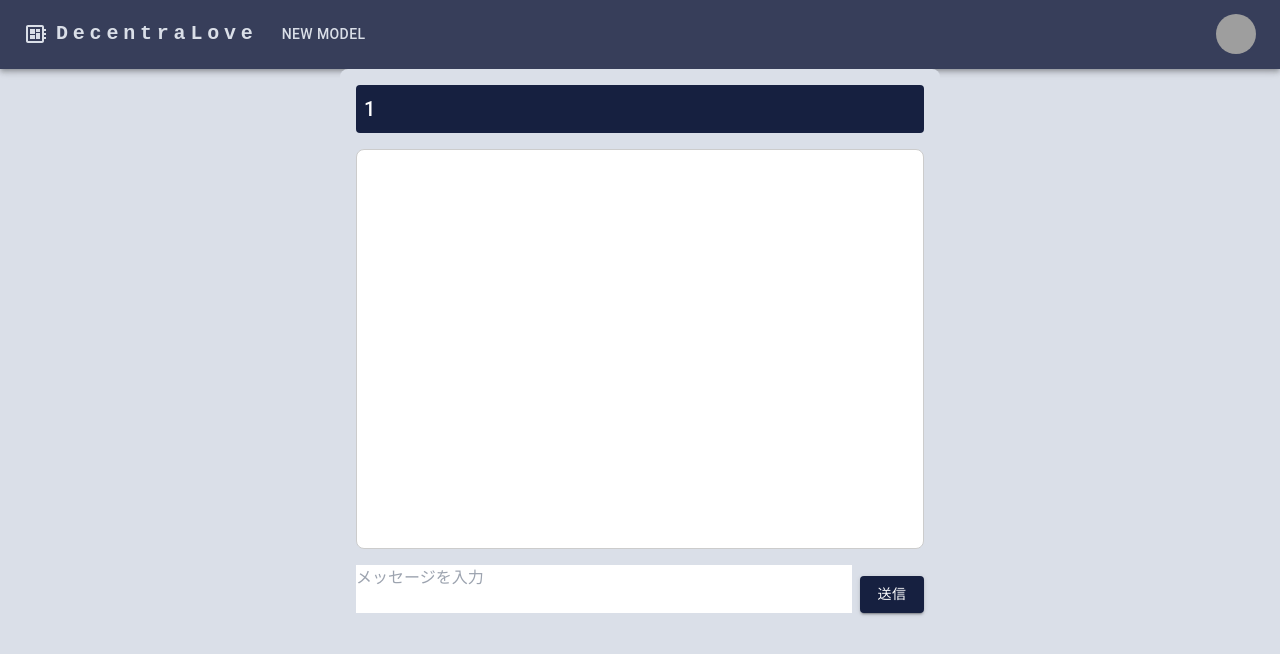
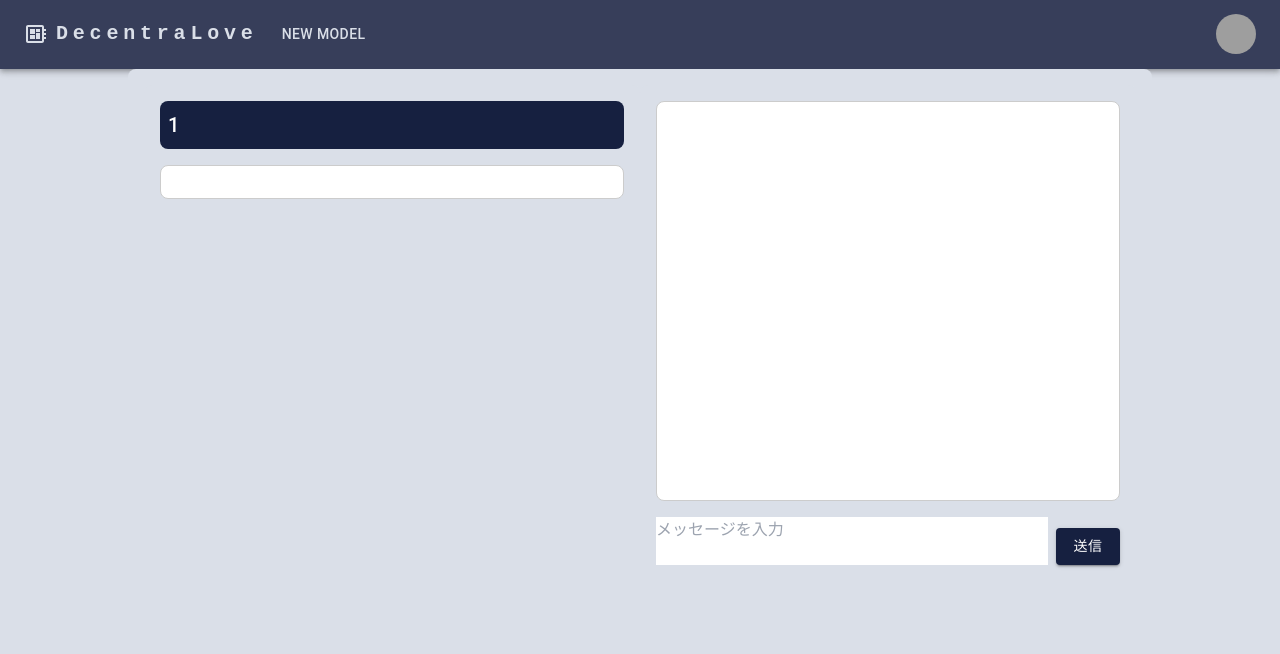
Before and after one commit to trmti/Web3_front, a Next.js app: page /chat-room/1 in a window 1280 px wide. Shown: the top 654 px of the page. Built offline with nearby package versions, Linux system fonts and the light colour scheme; grey boxes are pictures that could not be loaded.

Commit message:
change: レイアウト add: 返答の詳細

```diff
--- a/app/chat-room/[slug]/page.tsx
+++ b/app/chat-room/[slug]/page.tsx
@@ -4,15 +4,17 @@ import { Box, Button, Typography, Paper } from "@mui/material";
 import { TextArea } from "@/app/_component/TextArea";
 
 type Message = {
-  type: "user" | "bot";
+  type: "user" | "bot" | "detail1" | "detail2" | "detail3";
   content: string;
 };
 
 const ChatApp = ({ params }: { params: { slug: string } }) => {
   const [message, setMessage] = useState("");
   const [chatMessages, setChatMessages] = useState<Message[]>([]);
+  const [chatDetails, setChatDetails] = useState<Message[]>([]);
   const endOfMessages = useRef<HTMLDivElement>(null);
 
+  // ボタンでメッセージ送信
   const handleSend = async () => {
     if (message.trim() === "") {
       alert("メッセージを入力してください。");
@@ -39,12 +41,29 @@ const ChatApp = ({ params }: { params: { slug: string } }) => {
       //       Wait_Task_Num: 1,
       //     }),
       //   });
-      const response = { answer: "うるせえだまれ！" };
+
+      const response = {
+        answer: "うるせえだまれ！",
+        detail1: "うる",
+        detail2: "せえ",
+        detail3: "だまれ！",
+      };
       const data = await response;
+
       setChatMessages((prev) => [
         ...prev,
         { type: "user", content: message },
         { type: "bot", content: data.answer },
+        // 実験用
+        { type: "detail1", content: data.detail1 },
+        { type: "detail2", content: data.detail2 },
+        { type: "detail3", content: data.detail3 },
+      ]);
+      setChatDetails((prev) => [
+        ...prev,
+        { type: "detail1", content: data.detail1 },
+        { type: "detail2", content: data.detail2 },
+        { type: "detail3", content: data.detail3 },
       ]);
     } catch (error) {
       console.error("Error:", error);
@@ -54,6 +73,7 @@ const ChatApp = ({ params }: { params: { slug: string } }) => {
     setMessage(""); // メッセージボックスをクリア
   };
 
+  // Enterキーでメッセージ送信
   const keySend = async (event: React.KeyboardEvent<HTMLTextAreaElement>) => {
     if (event.shiftKey && event.key === "Enter") {
       return;
@@ -63,16 +83,33 @@ const ChatApp = ({ params }: { params: { slug: string } }) => {
     }
   };
 
+  //チャットページの一番下に自動移動
   useEffect(() => {
     if (endOfMessages.current) {
       endOfMessages.current.scrollTop = endOfMessages.current.scrollHeight;
     }
   }, [chatMessages]);
 
+  // ボタンで詳細表示
+  const showDetail = async () => {};
+
   return (
     <Box
       sx={{
-        maxWidth: "600px",
+        width: "80%",
+        height: "100%",
+        margin: "0 auto",
+        padding: 2,
+        backgroundColor: "#dadfe8",
+        borderRadius: "8px",
+        display: "flex",
+        justifyContent: "space-between",
+      }}
+    >
+      {/* 左半分 */}
+      <Box
+        sx={{
+          width: "50%",
           height: "100%",
           margin: "0 auto",
           padding: 2,
@@ -80,27 +117,79 @@ const ChatApp = ({ params }: { params: { slug: string } }) => {
           borderRadius: "8px",
         }}
       >
-      {/* ヘッダー */}
+        <Box>
+          {/* モデル名 */}
           <Box
             sx={{
               backgroundColor: "#162040",
               padding: "8px",
-          borderRadius: "4px",
+              borderRadius: "8px",
               marginBottom: 2,
               display: "flex",
-          justifyContent: "space-between",
+              flexGrow: 1,
             }}
           >
             <Typography variant="h6" color="white">
               {params.slug}
             </Typography>
           </Box>
-
+          {/* 詳細表示エリア */}
+          <Box
+            sx={{
+              maxHeight: "400px",
+              height: "100%",
+              width: "100%",
+              overflowY: "auto",
+              backgroundColor: "#fff",
+              border: "1px solid #ccc",
+              borderRadius: "8px",
+              padding: 2,
+              marginBottom: 2,
+            }}
+          >
+            {chatDetails.map((dtl, index) => (
+              <Box
+                key={index}
+                sx={{
+                  display: "flex",
+                  justifyContent: "flex-start",
+                  marginBottom: 1,
+                  whiteSpace: "pre-wrap",
+                  wordWrap: "break-word",
+                }}
+              >
+                <Paper
+                  elevation={3}
+                  sx={{
+                    padding: "8px 16px",
+                    borderRadius: "16px",
+                    maxWidth: "70%",
+                  }}
+                >
+                  {dtl.content}
+                </Paper>
+              </Box>
+            ))}
+          </Box>
+        </Box>
+      </Box>
+      {/* 右半分 */}
+      <Box
+        sx={{
+          width: "50%",
+          height: "100%",
+          margin: "0 auto",
+          padding: 2,
+          backgroundColor: "#dadfe8",
+          borderRadius: "8px",
+        }}
+      >
         {/* メッセージ表示エリア */}
         <Box
           sx={{
             maxHeight: "400px",
             height: "100%",
+            width: "100%",
             overflowY: "auto",
             backgroundColor: "#fff",
             border: "1px solid #ccc",
@@ -166,6 +255,7 @@ const ChatApp = ({ params }: { params: { slug: string } }) => {
           </Button>
         </Box>
       </Box>
+    </Box>
   );
 };
 
```
Lines whose indentation alone changed are shown as unchanged.
